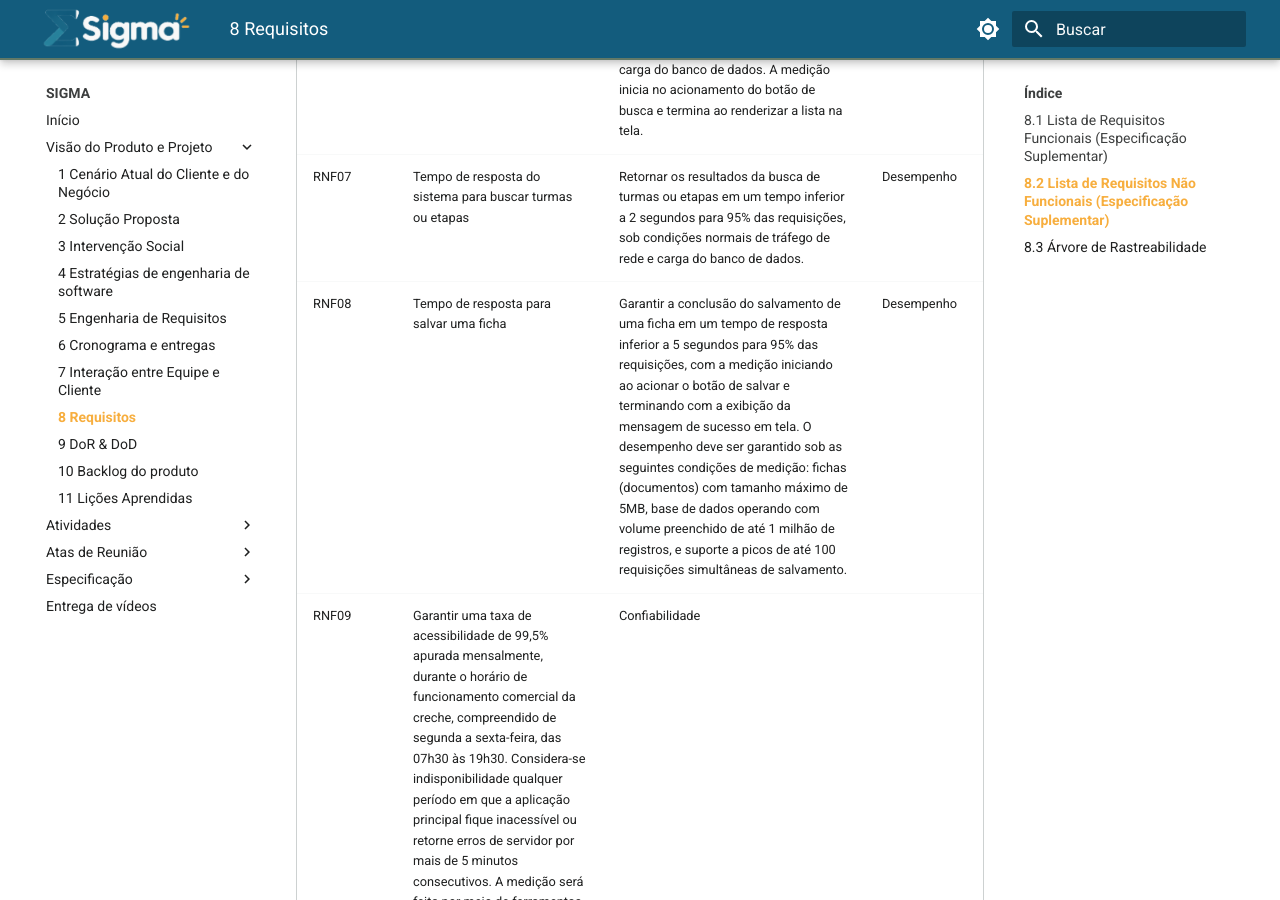
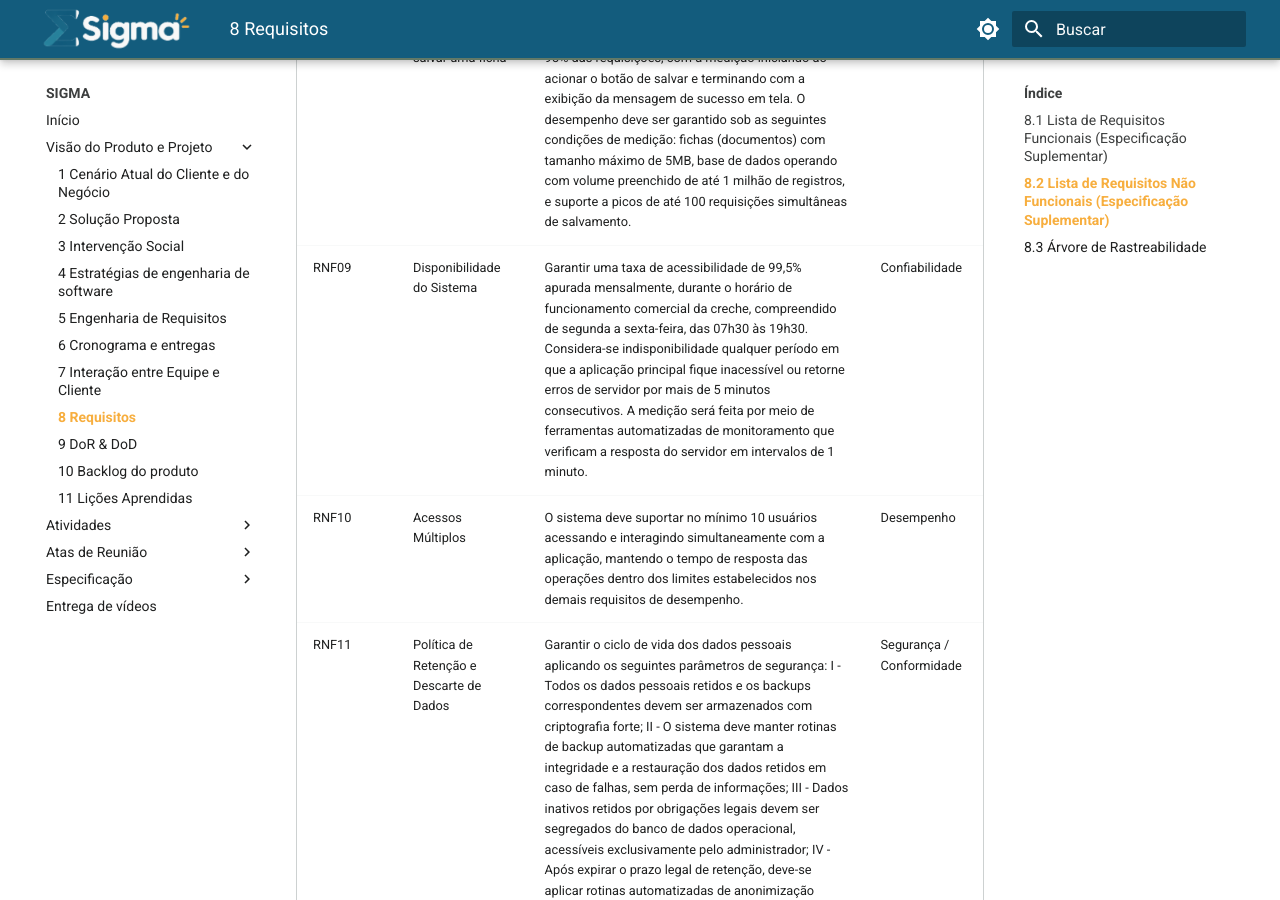
Before and after one commit to mdsreq-fga-unb/REQ-2026.2-T01-Sigma, an MkDocs documentation site: the page built from docs/doc-visao/8_requisitos.md, in a window 1280 px wide and 900 px high, scrolled down 5329 px. Built offline with MkDocs 1.6.1 and Material for MkDocs 9.7.7, drawn with Linux system fonts in a browser that asks for light colours.

Commit message:
fix(RNF): Corrigindo erro de tabulação do RNF09

```diff
--- a/docs/doc-visao/8_requisitos.md
+++ b/docs/doc-visao/8_requisitos.md
@@ -100,7 +100,7 @@ Os requisitos não funcionais definem critérios de qualidade do sistema SIGMA.
 | <span id="req-rnf06" class="rf-anchor">RNF06</span> | Tempo de Resposta do Sistema ao Buscar aluno | Retornar os resultados da consulta de alunos em um tempo inferior a 2 segundos para 95% das requisições, sob condições normais de tráfego de rede e carga do banco de dados. A medição inicia no acionamento do botão de busca e termina ao renderizar a lista na tela. | Desempenho |
 | <span id="req-rnf07" class="rf-anchor">RNF07</span> | Tempo de resposta do sistema para buscar turmas ou etapas | Retornar os resultados da busca de turmas ou etapas em um tempo inferior a 2 segundos para 95% das requisições, sob condições normais de tráfego de rede e carga do banco de dados. | Desempenho |
 | <span id="req-rnf08" class="rf-anchor">RNF08</span> | Tempo de resposta para salvar uma ficha | Garantir a conclusão do salvamento de uma ficha em um tempo de resposta inferior a 5 segundos para 95% das requisições, com a medição iniciando ao acionar o botão de salvar e terminando com a exibição da mensagem de sucesso em tela. O desempenho deve ser garantido sob as seguintes condições de medição: fichas (documentos) com tamanho máximo de 5MB, base de dados operando com volume preenchido de até 1 milhão de registros, e suporte a picos de até 100 requisições simultâneas de salvamento. | Desempenho |
-| <span id="req-rnf09" class="rf-anchor">RNF09</span> | Garantir uma taxa de acessibilidade de 99,5% apurada mensalmente, durante o horário de funcionamento comercial da creche, compreendido de segunda a sexta-feira, das 07h30 às 19h30. Considera-se indisponibilidade qualquer período em que a aplicação principal fique inacessível ou retorne erros de servidor por mais de 5 minutos consecutivos. A medição será feita por meio de ferramentas automatizadas de monitoramento que verificam a resposta do servidor em intervalos de 1 minuto. | Confiabilidade |
+| <span id="req-rnf09" class="rf-anchor">RNF09</span> | Disponibilidade do Sistema | Garantir uma taxa de acessibilidade de 99,5% apurada mensalmente, durante o horário de funcionamento comercial da creche, compreendido de segunda a sexta-feira, das 07h30 às 19h30. Considera-se indisponibilidade qualquer período em que a aplicação principal fique inacessível ou retorne erros de servidor por mais de 5 minutos consecutivos. A medição será feita por meio de ferramentas automatizadas de monitoramento que verificam a resposta do servidor em intervalos de 1 minuto. | Confiabilidade |
 | <span id="req-rnf10" class="rf-anchor">RNF10</span> | Acessos Múltiplos | O sistema deve suportar no mínimo 10 usuários acessando e interagindo simultaneamente com a aplicação, mantendo o tempo de resposta das operações dentro dos limites estabelecidos nos demais requisitos de desempenho. | Desempenho |
 | <span id="req-rnf11" class="rf-anchor">RNF11</span> | Política de Retenção e Descarte de Dados | Garantir o ciclo de vida dos dados pessoais aplicando os seguintes parâmetros de segurança: I - Todos os dados pessoais retidos e os backups correspondentes devem ser armazenados com criptografia forte; II - O sistema deve manter rotinas de backup automatizadas que garantam a integridade e a restauração dos dados retidos em caso de falhas, sem perda de informações; III - Dados inativos retidos por obrigações legais devem ser segregados do banco de dados operacional, acessíveis exclusivamente pelo administrador; IV - Após expirar o prazo legal de retenção, deve-se aplicar rotinas automatizadas de anonimização irreversível ou exclusão física, garantindo que os dados não possam ser recuperados sob nenhuma circunstância. | Segurança / Conformidade |
 | <span id="req-rnf12" class="rf-anchor">RNF12</span> | Backup e Restauração de Dados | Realizar rotinas automatizadas de backup do banco de dados e dos arquivos com frequência mínima diária. Em caso de incidentes ou falhas críticas, a perda aceitável de dados (RPO - Recovery Point Objective) não deve exceder as últimas 24 horas de operação, e o tempo máximo de recuperação e restauração completa do sistema (RTO - Recovery Time Objective) deve ser inferior a 4 horas. | Segurança / Confiabilidade |
```
